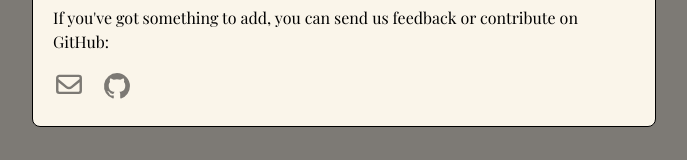
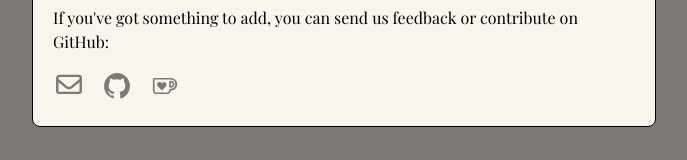
Before and after one commit to jrmedd/delible, a React (Vite) app: page / in a window 1280 px wide. Both pictures are taken after a click on the button 890 px from the left and 48 px from the top of the page. Shown: the part 598-758 px from the top of the page, without its empty margins (296-983 px from the left). Built offline with nearby package versions, Linux system fonts and the light colour scheme.

Commit message:
Add a Ko-fi link (#23)

```diff
--- a/src/components/AboutModal.jsx
+++ b/src/components/AboutModal.jsx
@@ -5,6 +5,7 @@ import { Button } from './Button'
 import { Link, MinorHeading, Paragraph } from './Typography'
 import { EmailIcon } from './icons/EmailIcon'
 import { GitHubIcon } from './icons/GitHubIcon'
+import { KoFiIcon } from './icons/KoFiIcon'
 
 const LinkContainer = styled.div(props => css`
   display: flex;
@@ -32,6 +33,9 @@ export const AboutModal = props => (
         <Button aria-label='View Delible Ink on GitHub' as='a' href='https://github.com/jrmedd/delible'>
           <GitHubIcon size={32} />
         </Button>
+        <Button aria-label='Support Delible Ink on Ko-fi' as='a' href='https://ko-fi.com/jamesmedd'>
+          <KoFiIcon size={32} />
+        </Button>
       </LinkContainer>
     </StyledSection>
   </Modal>)
--- /dev/null
+++ b/src/components/icons/KoFiIcon.jsx
@@ -0,0 +1,7 @@
+import { SVGIcon } from './SVGIcon'
+
+export const KoFiIcon = props => (
+  <SVGIcon size={props.size}>
+    <path d='M5.96 10.57c.13.05.18 0 .18 0s1.6-1.46 2.33-2.33c1.45-1.76-1-3.61-2.42-1.97-1.38-1.69-3.86.13-2.52 1.92.76.85 1.62 1.58 2.43 2.38Z' /><path d='M.5 4.12c0-.6.5-1.1 1.1-1.1h10.03c2.12.08 3.87 1.63 3.87 3.88 0 2.21-1.66 3.78-3.94 3.9 0 1.17-.94 2.17-2.16 2.17H2.6C1.48 13 .56 12.1.54 10.87L.5 4.13Zm1.1-.1a.1.1 0 0 0-.1.1l.04 6.77c.08.8.45 1.08 1.06 1.08l6.8-.01c.8.02 1.18-.73 1.17-1.59 0-.33.2-.6.53-.6h.53a2.88 2.88 0 0 0 0-5.75H1.6Z' /><path d='M11.61 5.83v2.25c.56-.09 1.17-.45 1.21-1.07-.03-.76-.5-1.12-1.2-1.18ZM13.82 7a.5.5 0 0 1 0 .04c-.05 1.03-.8 1.6-1.42 1.85-.32.13-.65.2-.91.21-.13 0-.27 0-.4-.03a.75.75 0 0 1-.23-.1.58.58 0 0 1-.24-.34.5.5 0 0 1-.02-.13l.02-3.18a.5.5 0 0 1 .48-.5c1.42-.05 2.67.6 2.72 2.18Z' />
+  </SVGIcon>
+)
```
